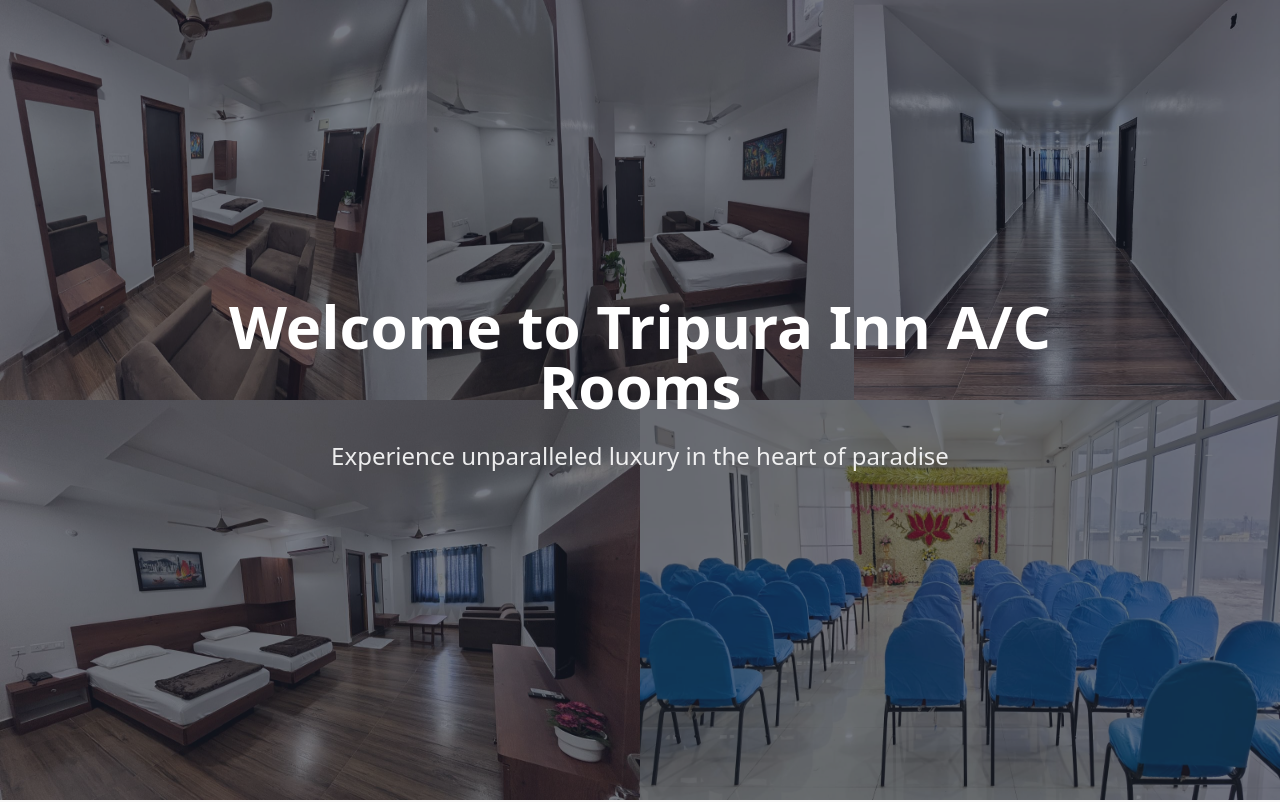
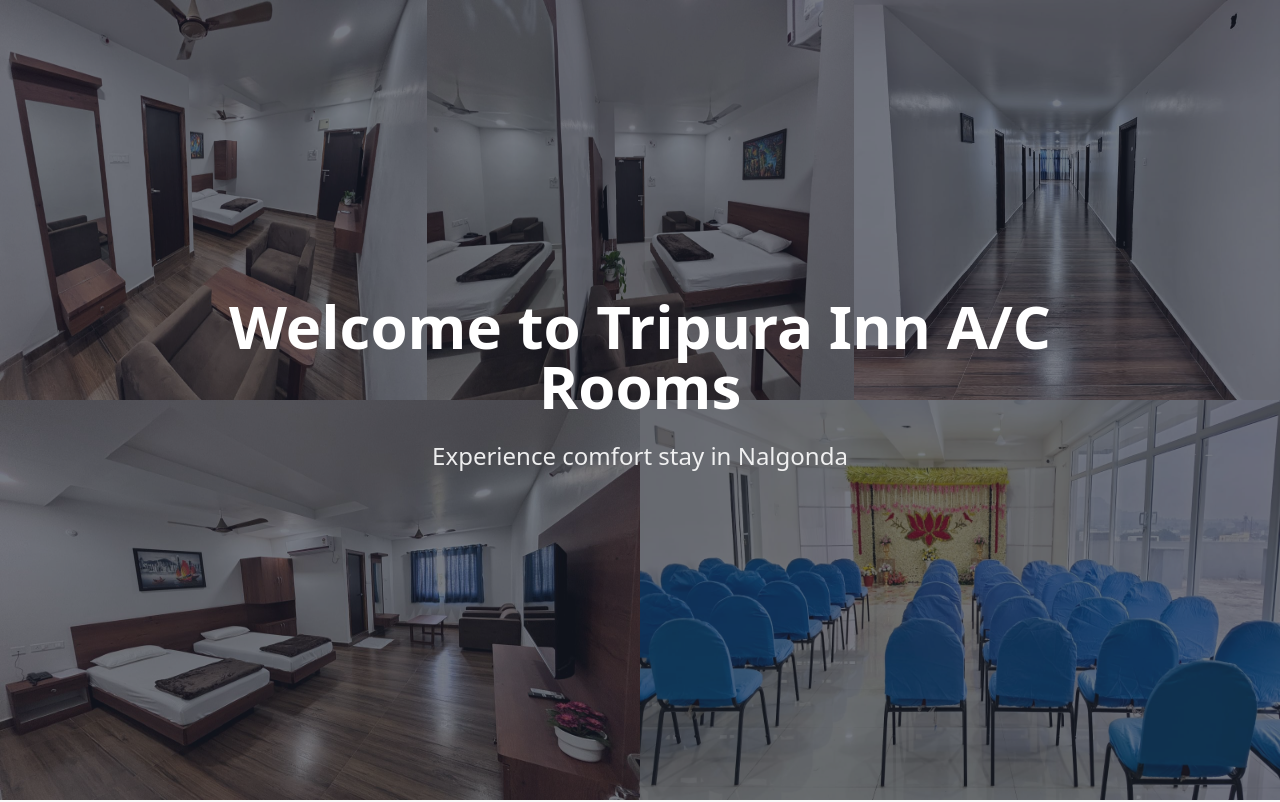
Before and after one commit to TripuraInn/tripurainn, a React (Vite) app: page / in a window 1280 px wide. Shown: the top 802 px of the page. Built offline with nearby package versions, Linux system fonts and the light colour scheme.

Commit message:
change 2

```diff
--- a/src/components/HeroSection.tsx
+++ b/src/components/HeroSection.tsx
@@ -21,7 +21,7 @@ const HeroSection = () => {
             Welcome to Tripura Inn A/C Rooms
           </h1>
           <p className="text-xl md:text-2xl text-white/90 mb-8">
-            Experience unparalleled luxury in the heart of paradise
+            Experience comfort stay in Nalgonda
           </p>
         </div>
       </div>
```
